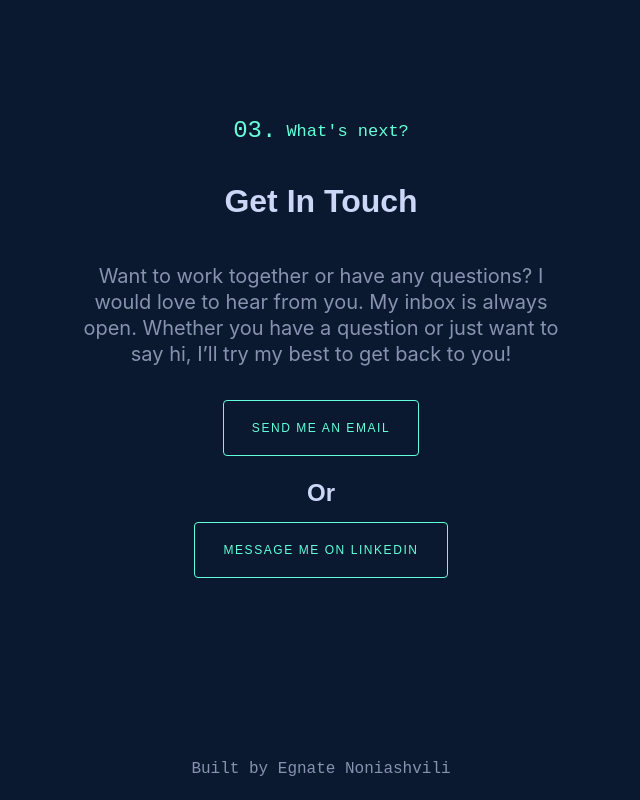
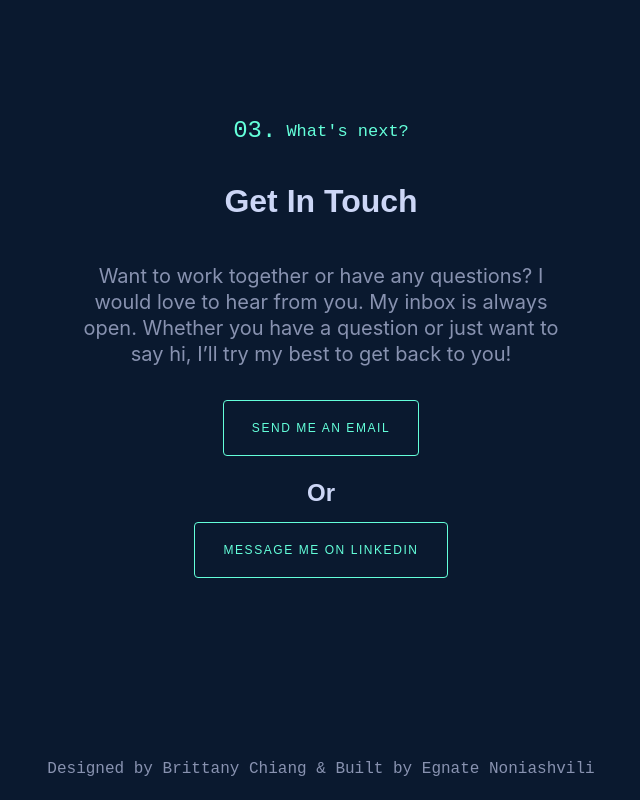
Before and after one commit to egnointhewoods/portfolio, a React (Create React App) app: page / in a window 1280 px wide. Shown: the part 3758-4558 px from the top of the page, without its empty margins (319-959 px from the left). Built offline with nearby package versions, Linux system fonts and the light colour scheme.

Commit message:
Updated footer

```diff
--- a/src/Components/Footer.js
+++ b/src/Components/Footer.js
@@ -1,5 +1,9 @@
 import "../Component-Styles/footer.css";
 
 export default function Footer() {
-  return <div className="footer">Built by Egnate Noniashvili</div>;
+  return (
+    <div className="footer">
+      Designed by Brittany Chiang & Built by Egnate Noniashvili
+    </div>
+  );
 }
```
